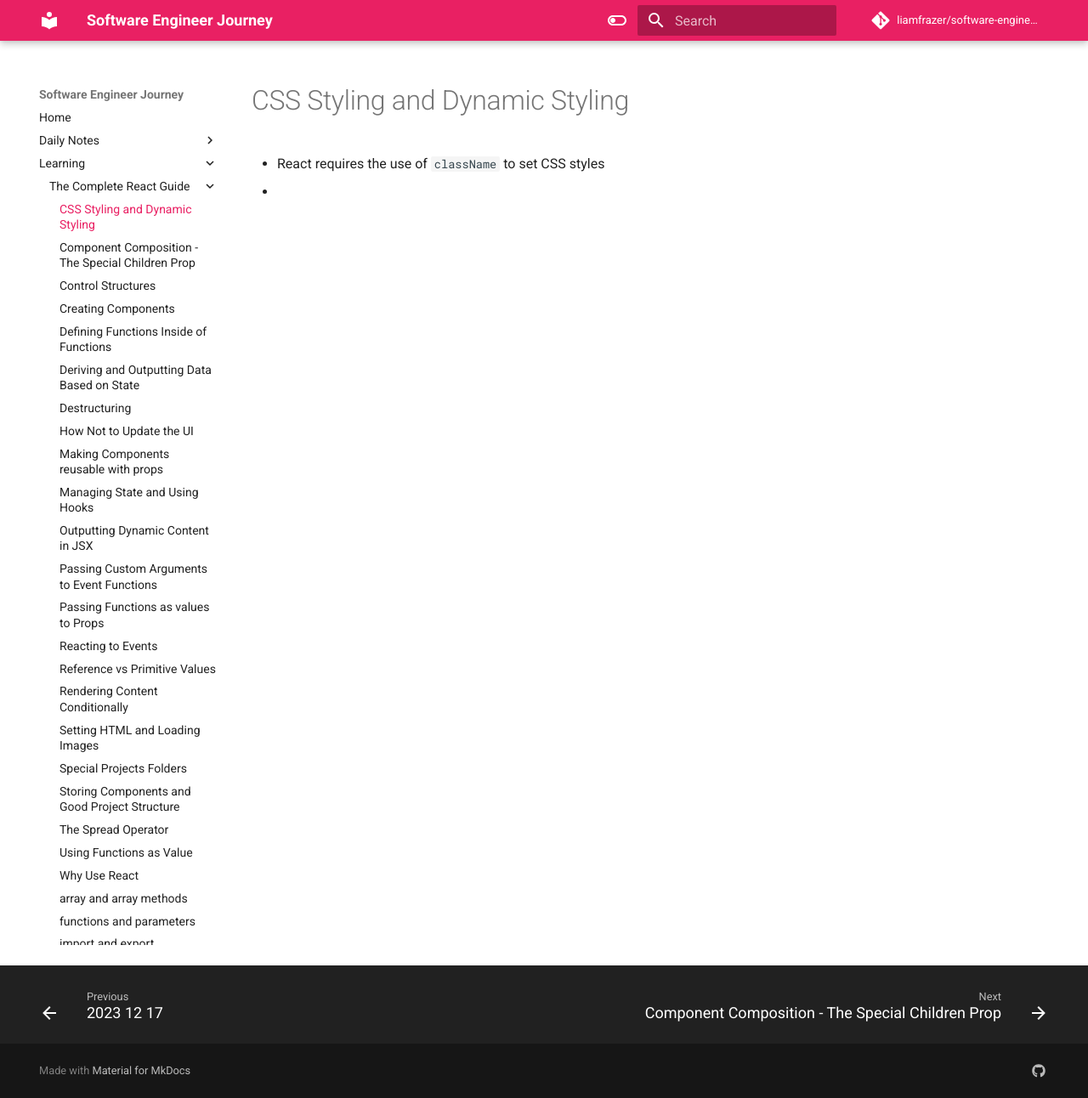
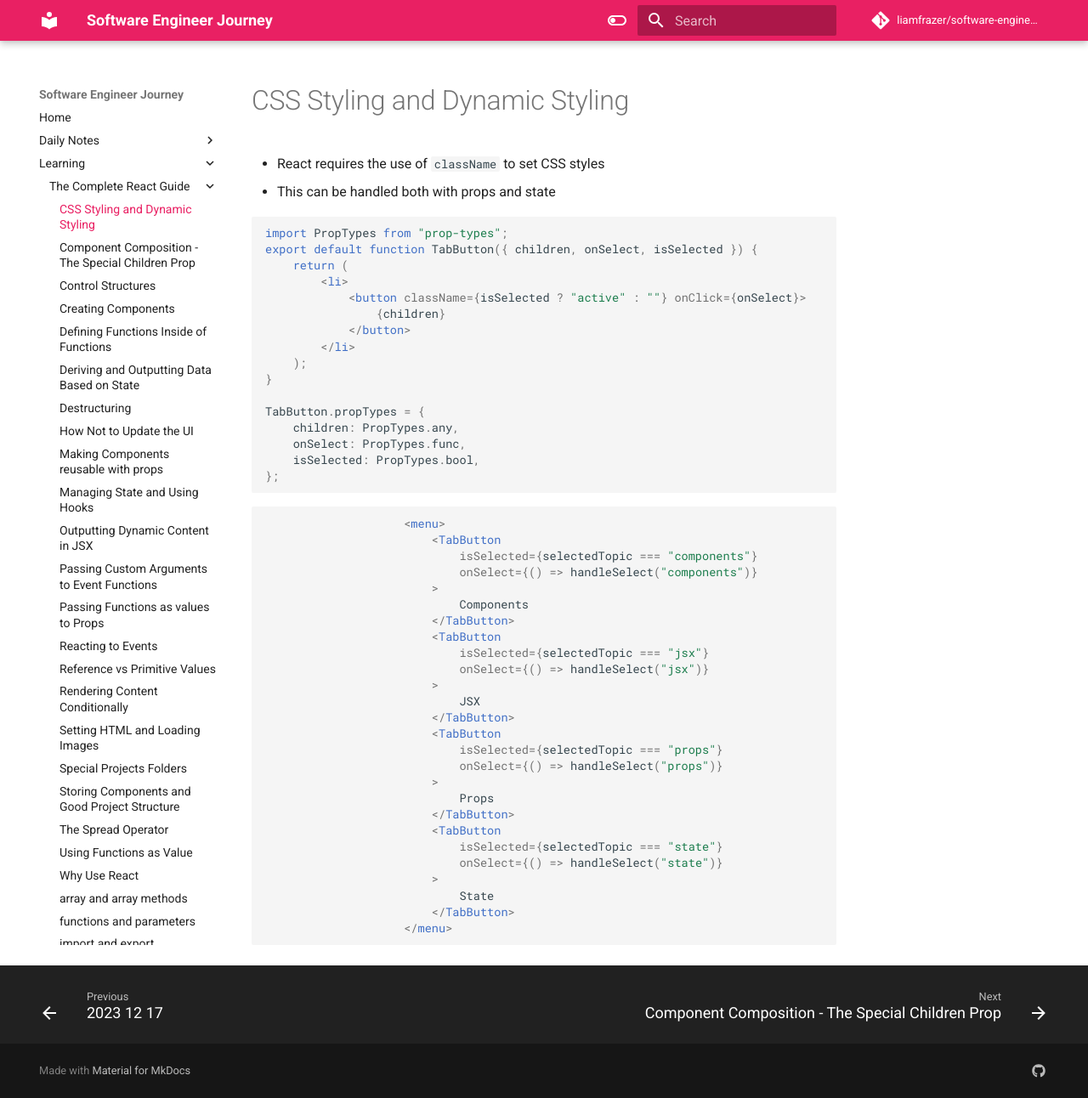
Before and after one commit to liamfrazer/software-engineer-journey, an MkDocs documentation site: the page built from docs/Learning/The Complete React Guide/CSS Styling and Dynamic Styling.md, in a window 1280 px wide and 1292 px high. Shown: the whole window at 85% size. Built offline with MkDocs 1.6.1 and Material for MkDocs 9.7.7, drawn with Linux system fonts in a browser that asks for light colours; comment, search, counter and statistics services are not loaded.

Commit message:
vault backup: 2023-12-17 16:19:49

````diff
--- a/docs/Learning/The Complete React Guide/CSS Styling and Dynamic Styling.md
+++ b/docs/Learning/The Complete React Guide/CSS Styling and Dynamic Styling.md
@@ -8,4 +8,53 @@ tags:
 # CSS Styling and Dynamic Styling
 
 * React requires the use of `className` to set CSS styles
-*
+* This can be handled both with props and state
+
+```jsx
+import PropTypes from "prop-types";
+export default function TabButton({ children, onSelect, isSelected }) {
+	return (
+		<li>
+			<button className={isSelected ? "active" : ""} onClick={onSelect}>
+				{children}
+			</button>
+		</li>
+	);
+}
+
+TabButton.propTypes = {
+	children: PropTypes.any,
+	onSelect: PropTypes.func,
+	isSelected: PropTypes.bool,
+};
+
+```
+
+```jsx
+					<menu>
+						<TabButton
+							isSelected={selectedTopic === "components"}
+							onSelect={() => handleSelect("components")}
+						>
+							Components
+						</TabButton>
+						<TabButton
+							isSelected={selectedTopic === "jsx"}
+							onSelect={() => handleSelect("jsx")}
+						>
+							JSX
+						</TabButton>
+						<TabButton
+							isSelected={selectedTopic === "props"}
+							onSelect={() => handleSelect("props")}
+						>
+							Props
+						</TabButton>
+						<TabButton
+							isSelected={selectedTopic === "state"}
+							onSelect={() => handleSelect("state")}
+						>
+							State
+						</TabButton>
+					</menu>
+```
````
